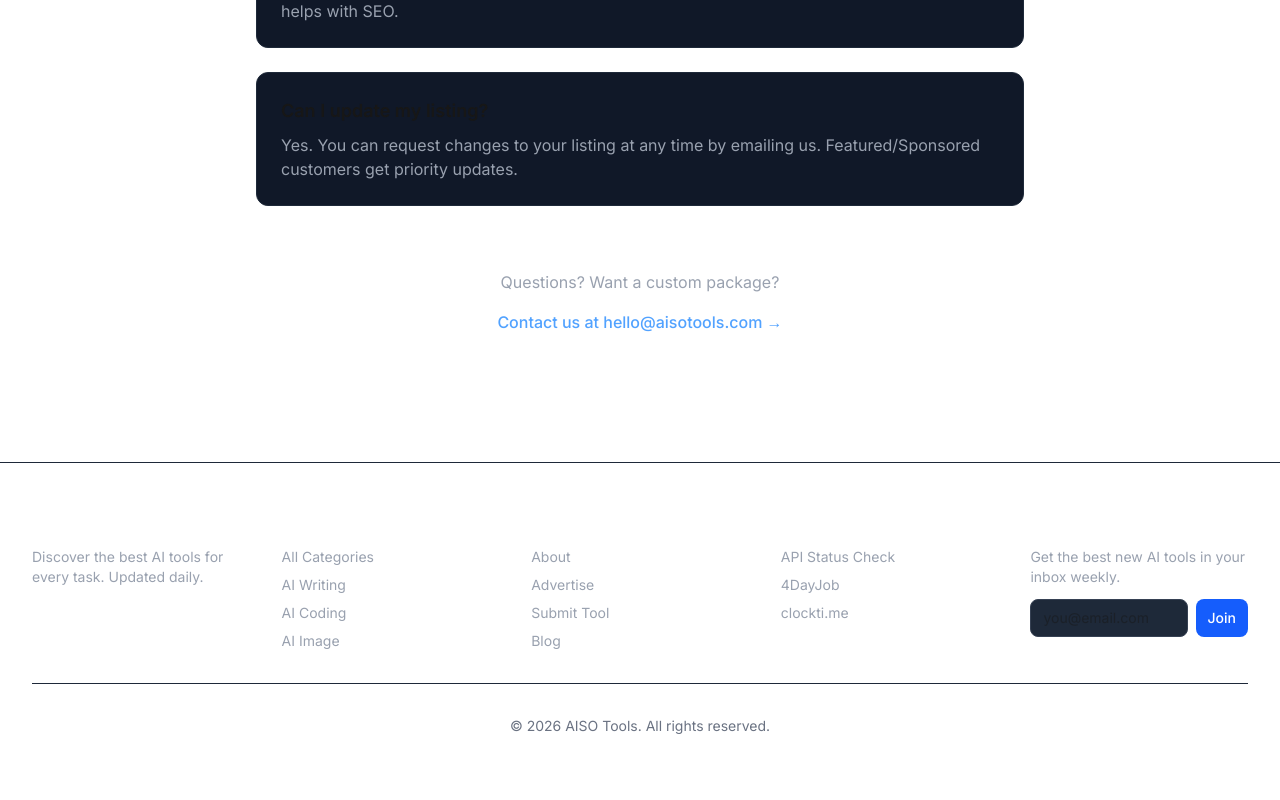
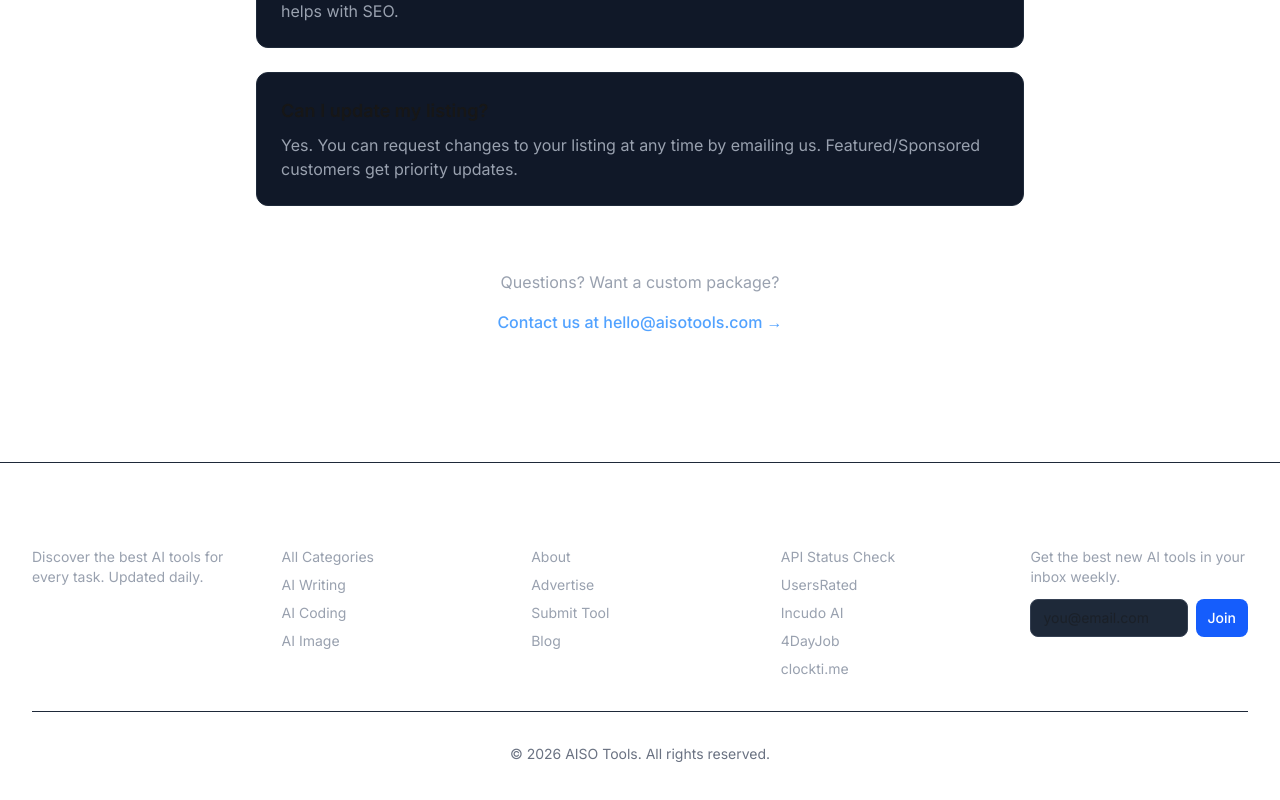
Before and after one commit to shibley/aisotools, a Next.js app: page /pricing in a window 1280 px wide. Shown: the part 1861-2661 px from the top of the page. Built offline with nearby package versions, Linux system fonts and the light colour scheme.

Commit message:
feat: add UsersRated + Incudo cross-links in footer, install @vercel/analytics locally

```diff
--- a/src/app/layout.tsx
+++ b/src/app/layout.tsx
@@ -99,6 +99,8 @@
                 <h3 className="font-semibold text-white mb-3">Our Projects</h3>
                 <ul className="space-y-2 text-sm text-gray-400">
                   <li><a href="https://apistatuscheck.com" target="_blank" rel="noopener noreferrer" className="hover:text-white transition">API Status Check</a></li>
+                  <li><a href="https://www.usersrated.com" target="_blank" rel="noopener noreferrer" className="hover:text-white transition">UsersRated</a></li>
+                  <li><a href="https://incudo.ai" target="_blank" rel="noopener noreferrer" className="hover:text-white transition">Incudo AI</a></li>
                   <li><a href="https://www.4dayjob.com" target="_blank" rel="noopener noreferrer" className="hover:text-white transition">4DayJob</a></li>
                   <li><a href="https://clockti.me" target="_blank" rel="noopener noreferrer" className="hover:text-white transition">clockti.me</a></li>
                 </ul>
```
